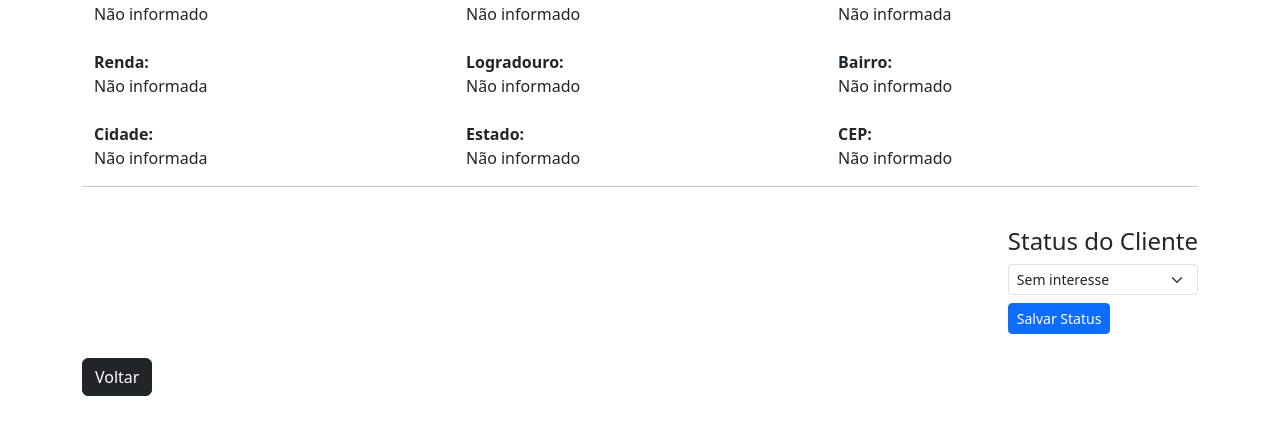
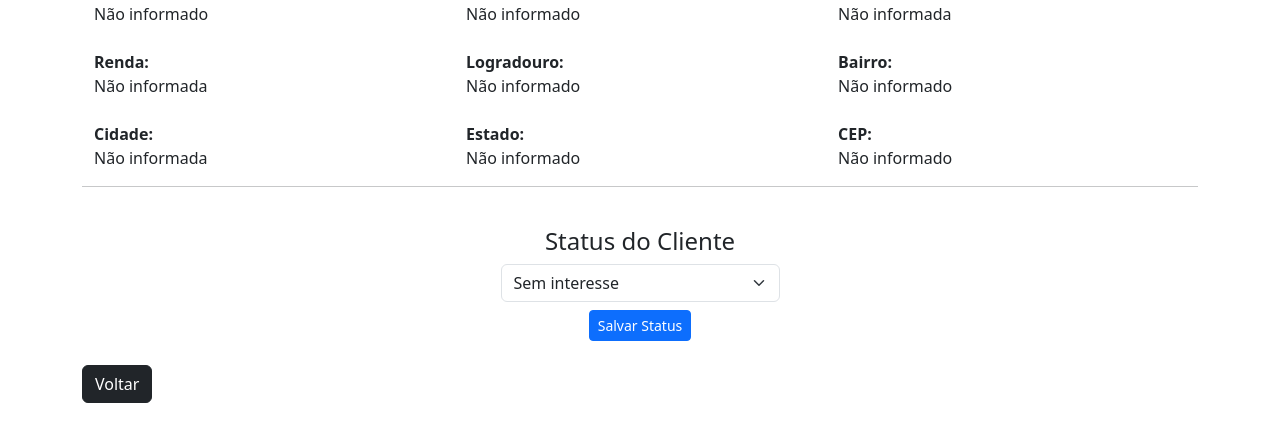
Before and after one commit to OrlandoNamba/CRM_Faculdade, a Django app: template crm_django/clientes/templates/clientes/detalhes_cliente.html in a window 1280 px wide. Shown: the part 260-702 px from the top of the page. Run offline with Django 5.2, Linux system fonts and the light colour scheme; the template is opened without the code that fills it, so the values that code supplies are empty.

Commit message:
style: ajusta posicionamento do status do cliente na tela de detalhes

```diff
--- a/crm_django/clientes/templates/clientes/detalhes_cliente.html
+++ b/crm_django/clientes/templates/clientes/detalhes_cliente.html
@@ -90,8 +90,8 @@
 
 <hr>
 
+<!-- BOTÕES -->
 <div class="d-flex justify-content-between">
-
     {% if anterior %}
         <a href="{% url 'detalhes_cliente' anterior.id_cliente %}" class="btn btn-primary">
             ← Anterior
@@ -100,14 +100,22 @@
         <span></span>
     {% endif %}
 
-    <div>
-        <h4 class="mt-4">Status do Cliente</h4>
+    {% if proximo %}
+        <a href="{% url 'detalhes_cliente' proximo.id_cliente %}" class="btn btn-primary">
+            Próximo →
+        </a>
+    {% endif %}
+</div>
+
+<!-- STATUS CENTRALIZADO -->
+<div class="text-center mt-4">
+    <h4>Status do Cliente</h4>
 
     <form method="POST">
         {% csrf_token %}
 
         <div class="mb-2">
-                <select name="status_cliente" class="form-select form-select-sm">
+            <select name="status_cliente" class="form-select w-25 mx-auto">
                 <option value="sem_interesse"
                     {% if not cliente.interessado %} selected {% endif %}>
                     Sem interesse
@@ -126,14 +134,6 @@
     </form>
 </div>
 
-    {% if proximo %}
-        <a href="{% url 'detalhes_cliente' proximo.id_cliente %}" class="btn btn-primary">
-            Próximo →
-        </a>
-    {% endif %}
-
-</div>
-
 <br>
 
 <a href="/clientes/" class="btn btn-dark">Voltar</a>
```
Lines whose indentation alone changed are shown as unchanged.
